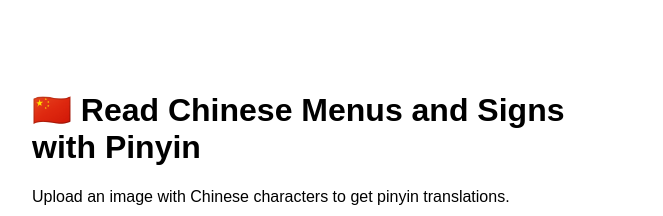
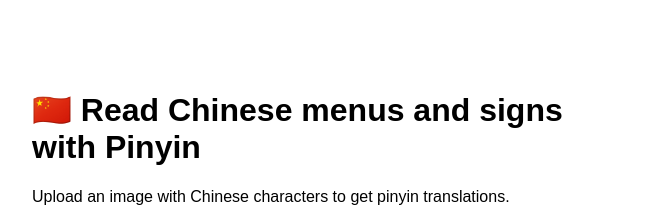
Before and after one commit to undercoverpanda-afk/pinyin-lens-vercel, a plain HTML site: page index.html in a window 1280 px wide. Shown: the top 216 px of the page, without its empty margins (308-971 px from the left). Drawn offline with Linux system fonts and the light colour scheme.

Commit message:
with spelling fixes

```diff
--- a/index.html
+++ b/index.html
@@ -84,7 +84,7 @@
     </style>
 </head>
 <body>
-    <h1>🇨🇳 Read Chinese Menus and Signs with Pinyin</h1>
+    <h1>🇨🇳 Read Chinese menus and signs with Pinyin</h1>
     <p>Upload an image with Chinese characters to get pinyin translations.</p>
 
     <div id="upload-area">
```
